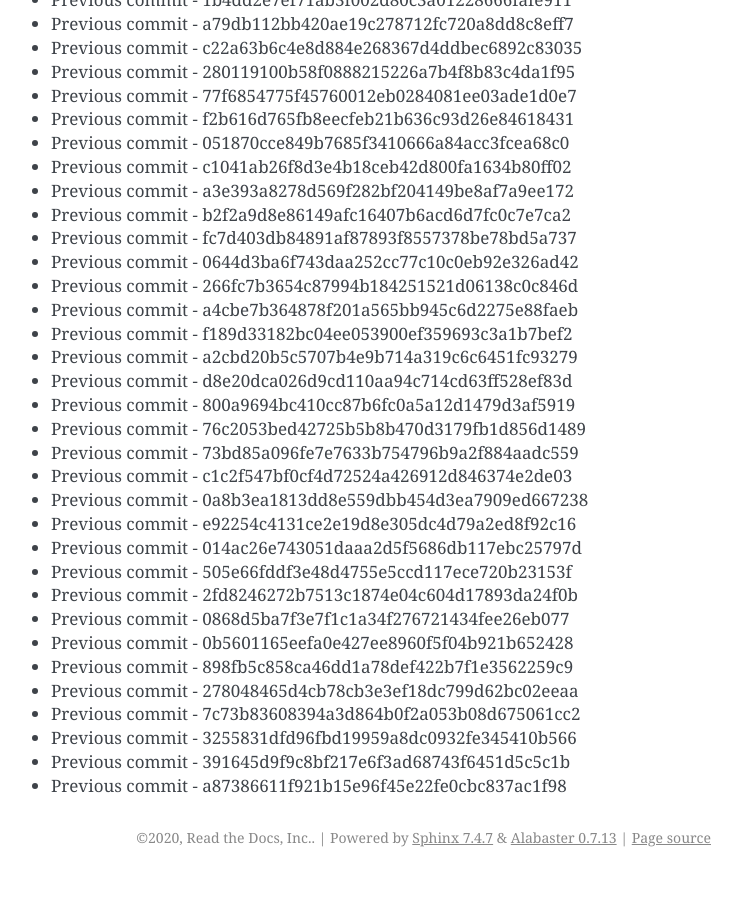
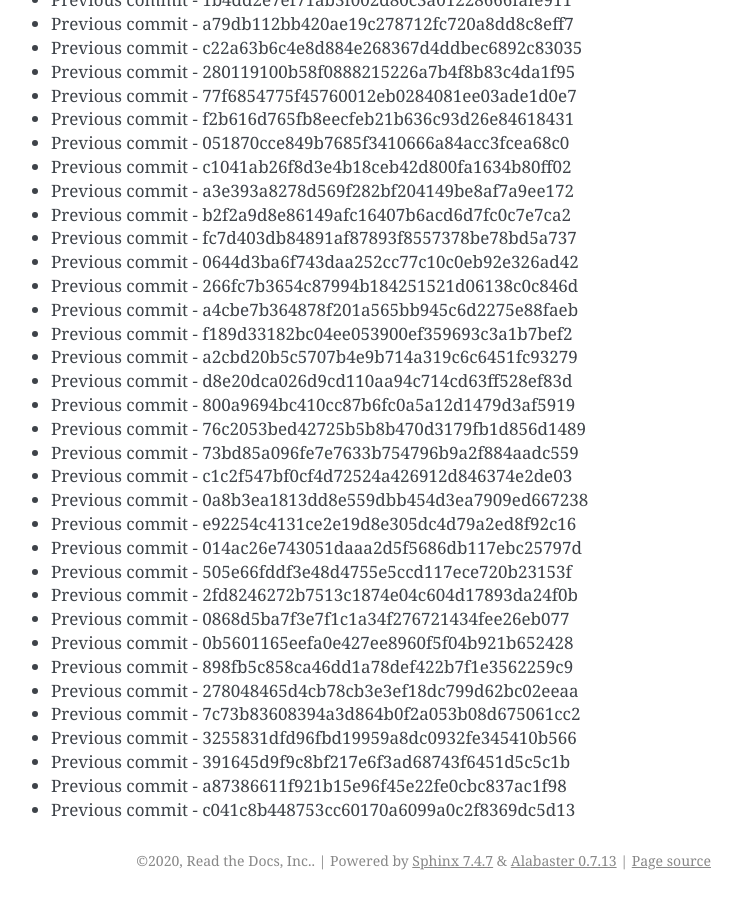
Before and after one commit to readthedocs/rtd-git-stresstest, a Sphinx documentation site: the page built from docs/updates.rst, in a window 1280 px wide and 900 px high, scrolled down 66858 px. Shown: the whole window, without its empty margins (399-1141 px from the left). Built offline with Sphinx 7.4.7, drawn with Linux system fonts in a browser that asks for light colours; before the commit the page ends 67735 px from its top, so only the background shows below that.

Commit message:
Generating commit from previous: c041c8b448753cc60170a6099a0c2f8369dc5d13

```diff
--- a/docs/updates.rst
+++ b/docs/updates.rst
@@ -2841,3 +2841,4 @@ It can be tested for any performance characteristics.
 * Previous commit - 3255831dfd96fbd19959a8dc0932fe345410b566
 * Previous commit - 391645d9f9c8bf217e6f3ad68743f6451d5c5c1b
 * Previous commit - a87386611f921b15e96f45e22fe0cbc837ac1f98
+* Previous commit - c041c8b448753cc60170a6099a0c2f8369dc5d13
```
